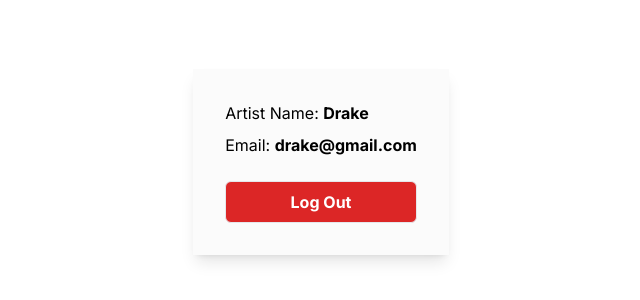
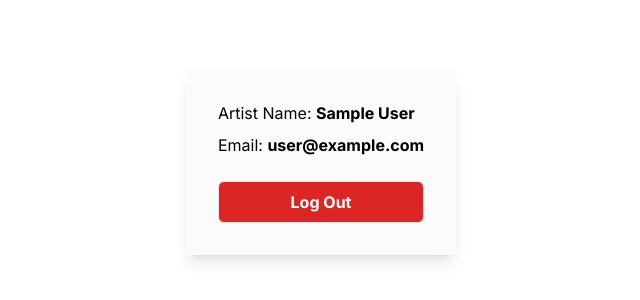
Before and after one commit to tranjg/beatdis, a Next.js app: page /dashboard in a window 1280 px wide. Shown: the part 238-538 px from the top of the page, without its empty margins (319-959 px from the left). Built offline with nearby package versions, Linux system fonts and the light colour scheme; no server answers; sample sign-in values are in the browser's storage.

Commit message:
implemented login authorization with route protection

```diff
--- a/src/app/api/auth/[...nextauth]/route.ts
+++ b/src/app/api/auth/[...nextauth]/route.ts
@@ -20,20 +20,18 @@ export const authOptions: AuthOptions = {
                             email: email
                         }
                     })
-
+                    console.log(user)
                     if (!user) {
                         return null;
                     }
 
                     const passwordsMatch = await bcrypt.compare(password, user.password);
 
-                    console.log("PW Match: ", passwordsMatch )
-
                     if (!passwordsMatch) {
                         return null
                     }
 
-                    return user;
+                    return {name: user.artistName, email: user.email};
                 } catch (error) {
                     console.log("Error: ", error)
                 }
--- a/src/app/dashboard/page.tsx
+++ b/src/app/dashboard/page.tsx
@@ -7,7 +7,7 @@ export default async function Dashboard() {
     const session = await getServerSession(authOptions);
 
     if (!session) {
-        redirect("/register");
+        redirect("/");
     }
     return(
         <UserInfo />
--- a/src/components/LoginForm.tsx
+++ b/src/components/LoginForm.tsx
@@ -22,9 +22,9 @@ export default function LoginForm() {
                 password,
                 redirect: false,
             });
-
+            console.log(res)
             if (res.error) {
-                setError("Invalid Credentials");
+                setError("Invalid email or password");
                 return;
                }
 
--- a/src/components/UserInfo.tsx
+++ b/src/components/UserInfo.tsx
@@ -1,17 +1,22 @@
 "use client";
 
 import { signOut } from "next-auth/react";
-
+import { useSession } from "next-auth/react";
 
 export default function UserInfo() {
+
+    const { data: session } = useSession();
+
+    console.log(session);
+
     return(
         <div className="grid place-items-center h-screen">
             <div className="shadow-lg p-8 bg-zinc-300/10 flex flex-col gap-2 my-7">
                 <div>
-                   Artist Name: <span className="font-bold">Drake</span>
+                   Artist Name: <span className="font-bold">{session?.user?.name}</span>
                 </div>
                 <div>
-                    Email: <span className="font-bold">drake@gmail.com</span>
+                    Email: <span className="font-bold">{session?.user?.email}</span>
                 </div>
 
                 <button onClick={() => signOut()} className="bg-red-600 border overflow-hidden rounded-md text-white font-bold cursor-pointer px-6 py-2 mt-4 transition-all duration-200 ease-out hover:border-1 hover:border-red-600  hover:bg-white hover:text-red-600 focus:outline-none focus:ring-red-600 focus:ring-1">
```
